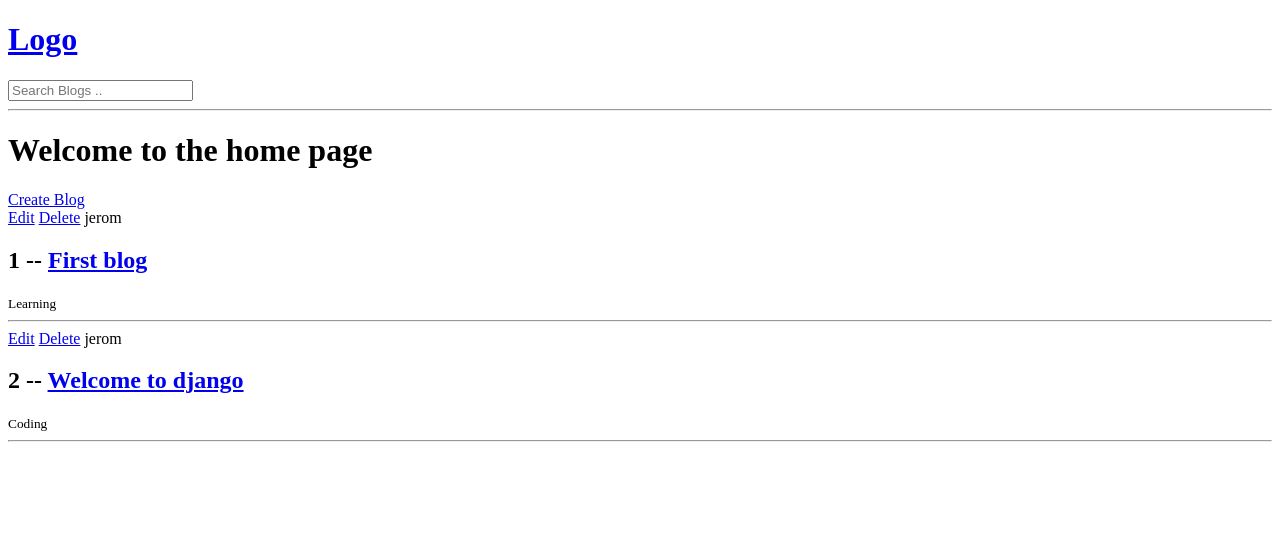
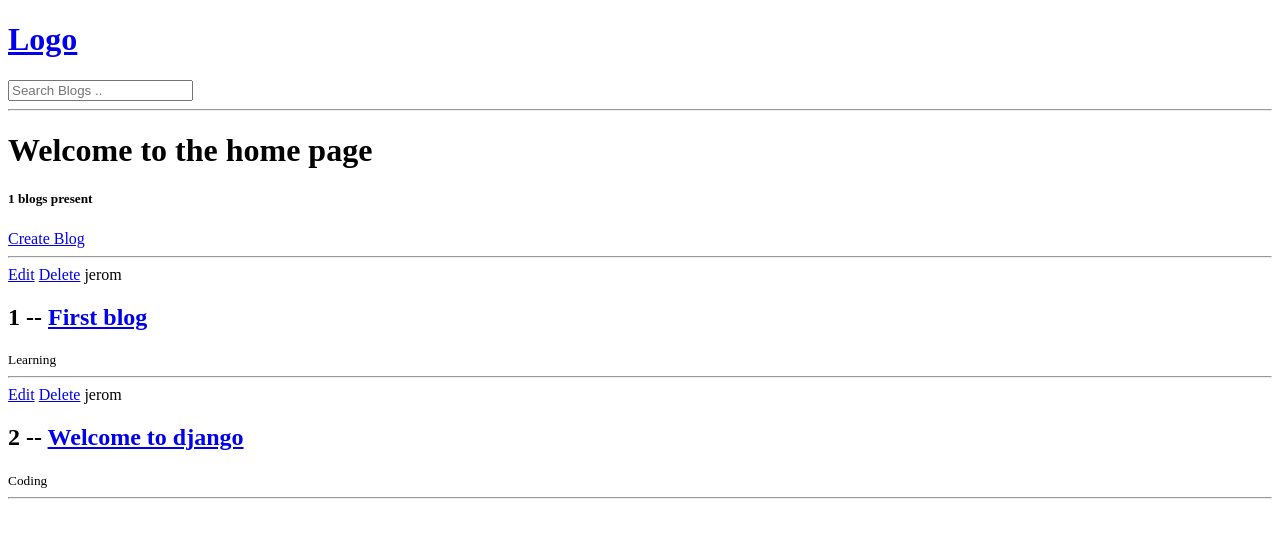
Before and after one commit to lordgrim18/studyjams_Django, a Django app: template base/templates/base/home.html in a window 1280 px wide. Shown: the top 538 px of the page. Run offline with Django 5.2, Linux system fonts and the light colour scheme; data comes from the database, SQL or seed files in the repository; the template is opened without the code that fills it: values that come from a table or form of the project are taken from there, most other values are stand-ins (such as "Sample title", 1, 10 or a date in 2020).

Commit message:
perf(base.template): add break after create blog link

```diff
--- a/base/templates/base/home.html
+++ b/base/templates/base/home.html
@@ -7,9 +7,12 @@
 </h1>
 
         <div>
+            <h5>{{ blog_count }} blogs present</h5>
             <a href="{% url 'create-blog' %}">Create Blog</a>
+            <hr>
             <div>
                 {% for blog in blogs %}
+                    <div>
                         <a href="{% url 'update-blog' blog.id %}">Edit</a>
                         <a href="{% url 'delete-blog' blog.id %}">Delete</a>
                         <span>{{ blog.author.username }}</span>
@@ -18,8 +21,11 @@
                         </h2>
                         <small>{{ blog.topic.name }}</small>
                         <hr>
+                    </div>
                 {% endfor %}
             </div>
         </div>
 
+    </div>
+
 {% endblock %}
```
Lines whose indentation alone changed are shown as unchanged.
